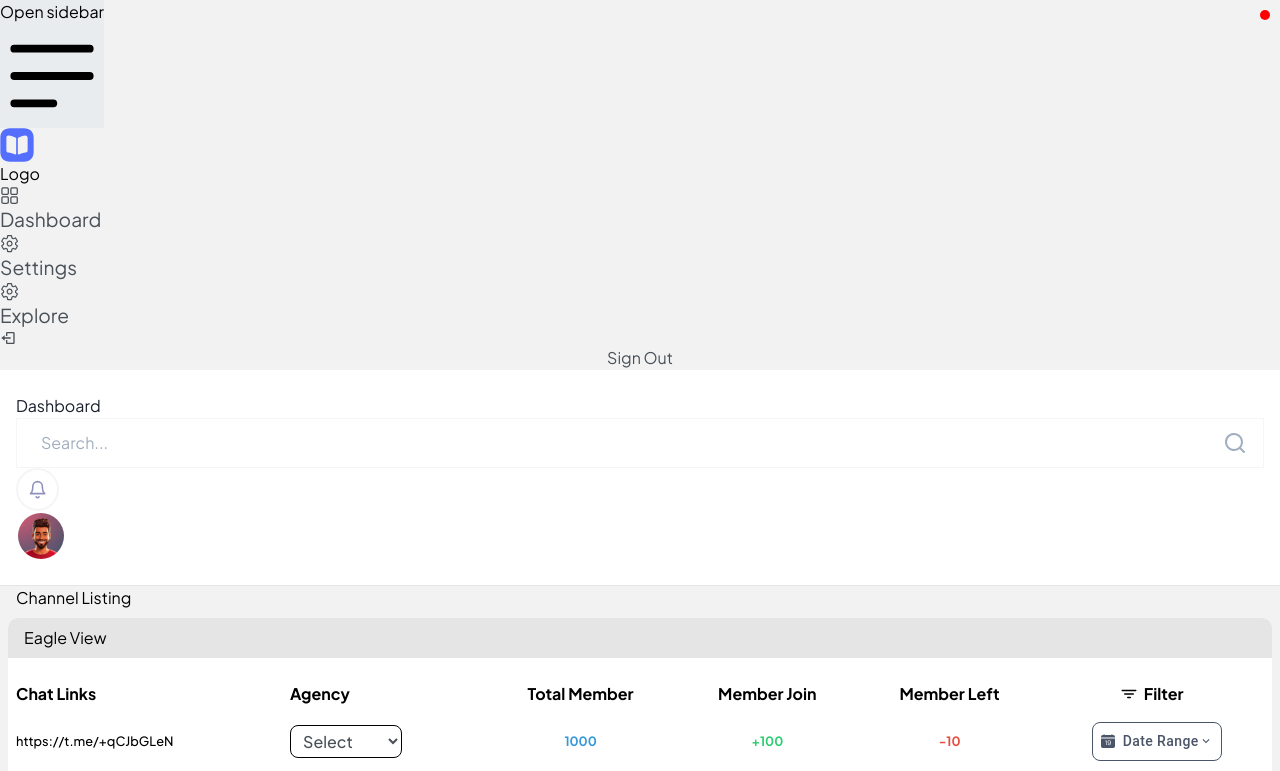
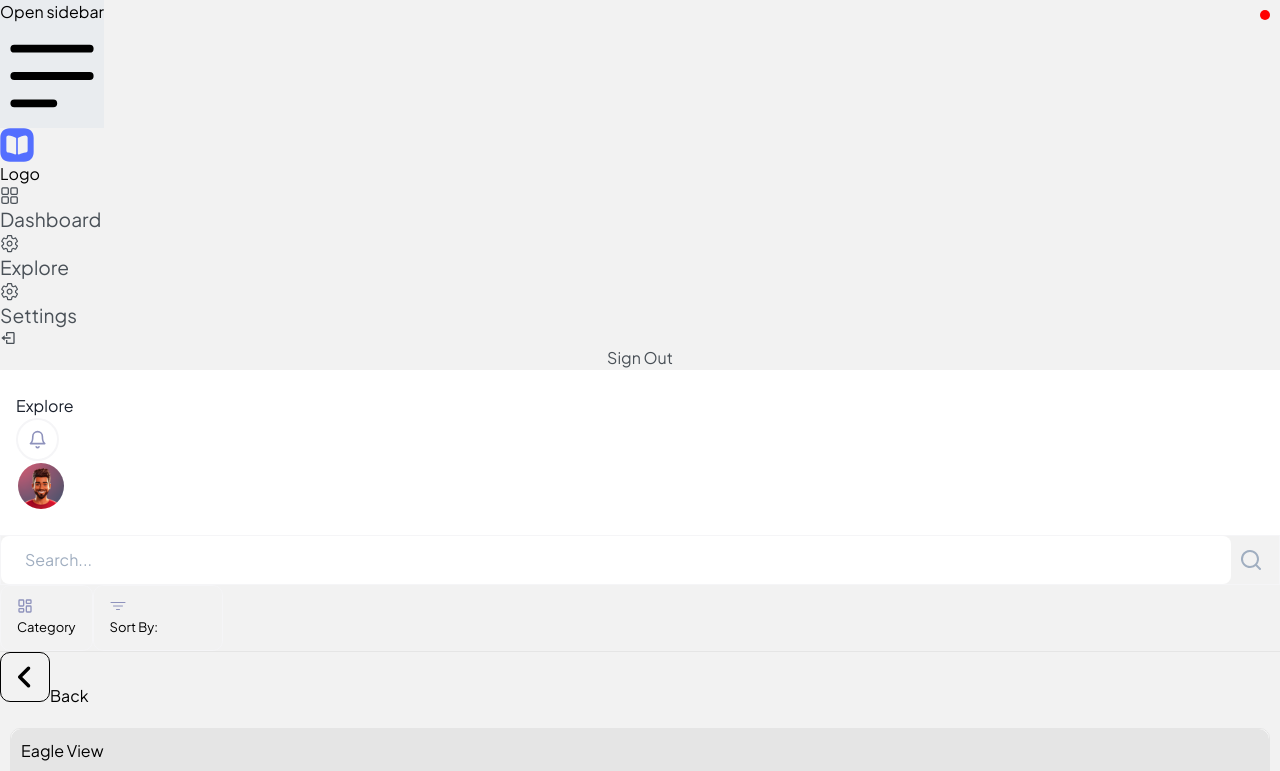
Before and after one commit to eesheesingh/Zestify-Dashboard-React, a React (Vite) app: page /explore in a window 1280 px wide. Shown: the top 771 px of the page. Built offline with nearby package versions, Linux system fonts and the light colour scheme.

Commit message:
Add react-router-dom and click function to back button

```diff
--- a/src/App.jsx
+++ b/src/App.jsx
@@ -1,24 +1,25 @@
 
-import { useState } from 'react';
 import './App.css'
 import Sidebar from './components/Sidebar/Sidebar';
-import Dashboard from './components/Dashboard/Dashoard';
+import Dashboard from './components/Dashboard/Dashboard';
 import Settings from './components/Settings/Settings';
 import Explore from './components/Explore/Explore'
+import { Route, RouterProvider, createBrowserRouter, createRoutesFromElements } from 'react-router-dom';
+
 const App = () => {
-  const [currentPage, setCurrentPage] = useState('dashboard');
 
-  const handlePageChange = (page) => {
-    setCurrentPage(page);
-  };
+  const router = createBrowserRouter(createRoutesFromElements(
+    <Route path= "/" element={<Sidebar />} errorElement={<div>Error page</div>}>
+      <Route path='dashboard' element={<Dashboard />} />
+      <Route path='explore' element={<Explore />} />
+      <Route path='setting' element={<Settings />} />
+    </Route>
+  ))
 
   return (
     <div className="app-container">
-      <Sidebar onPageChange={handlePageChange} />
       <main className="main-content">
-        {currentPage === 'dashboard' && <Dashboard />}
-        {currentPage === 'settings' && <Settings />}
-        {currentPage === 'explore' && <Explore />}
+        <RouterProvider router={router} />
       </main>
     </div>
   );
--- a/src/components/Explore/Explore.jsx
+++ b/src/components/Explore/Explore.jsx
@@ -13,6 +13,7 @@ import Button from "@mui/material/Button";
 import Popover from "@mui/material/Popover";
 
 import profileImage from "../../assets/an-avatar-of-a-brown-guy-looking-at-you-with-cute-smiles-with-transparent-background-hes-wearing-a-627855248.png";
+import { useNavigate } from "react-router-dom";
 
 const CustomButton = ({ onClick }) => {
   return (
@@ -35,6 +36,7 @@ const CustomButton = ({ onClick }) => {
 };
 
 const Explore = () => {
+  const navigate = useNavigate();
   const [hasNotification, setHasNotification] = useState(true);
 
   const [state, setState] = useState([
@@ -147,7 +149,7 @@ const Explore = () => {
 
       {/* Back Button */}
       <div className="back-button flex items-center text-2xl font-bold p-6">
-        <FaAngleLeft />
+        <button onClick={() => navigate("/dashboard")}><FaAngleLeft /></button>
         <span className="ml-1">Back</span>
       </div>
 
--- a/src/components/Sidebar/Sidebar.jsx
+++ b/src/components/Sidebar/Sidebar.jsx
@@ -1,13 +1,13 @@
 // Sidebar.jsx
-import { useState, useEffect, useRef } from 'react';
+import { useState, useRef } from 'react';
 import { BiLogOut } from 'react-icons/bi';
 import { RxDashboard } from 'react-icons/rx';
 import { IoSettingsOutline } from 'react-icons/io5';
 import './Sidebar.css';
-import Logo from '../../assets/Vector.svg'
+import Logo from '../../assets/Vector.svg';
+import { Link, Outlet } from 'react-router-dom';
 
-
-const Sidebar = ({ onPageChange }) => {
+const Sidebar = () => {
   const [isSidebarOpen, setIsSidebarOpen] = useState(false);
   const sidebarRef = useRef();
 
@@ -19,7 +19,6 @@ const Sidebar = ({ onPageChange }) => {
     setIsSidebarOpen(false);
   };
 
-  useEffect(() => {
   const handleClickOutside = (event) => {
     if (sidebarRef.current && !sidebarRef.current.contains(event.target)) {
       closeSidebar();
@@ -27,11 +26,6 @@ const Sidebar = ({ onPageChange }) => {
   };
 
   document.addEventListener('mousedown', handleClickOutside);
-
-    return () => {
-      document.removeEventListener('mousedown', handleClickOutside);
-    };
-  }, []);
 
   return (
     <>
@@ -64,7 +58,7 @@ const Sidebar = ({ onPageChange }) => {
         aria-label="Sidebar"
       >
         <div className="sidebar-content h-full px-7 py-4 overflow-y-auto bg-gray-50">
-          <a href="https://flowbite.com/" className="brand-logo flex items-center ps-2.5 mb-5 pb-6 py-3">
+          <a href="" className="brand-logo flex items-center ps-2.5 mb-5 pb-6 py-3">
             <img
               src={Logo}
               className="h-10 me-3 sm:h-10"
@@ -74,40 +68,28 @@ const Sidebar = ({ onPageChange }) => {
           </a>
           <ul className="sidebar-menu space-y-4 font-medium">
             <li>
-              <button
-                onClick={() => {
-                  onPageChange('dashboard');
-                  closeSidebar();
-                }}
+              <Link to="/dashboard"
                 className="menu-item flex items-center px-4 py-3 text-gray-900 rounded-lg hover:bg-gray-200 group"
               >
                 <RxDashboard className='text-2xl' />
                 <span className="text-base font-bold ms-3">Dashboard</span>
-              </button>
+              </Link>
             </li>
             <li>
-              <button
-                onClick={() => {
-                  onPageChange('settings');
-                  closeSidebar();
-                }}
+              <Link to="/explore"
+                className="menu-item flex items-center px-4 py-3 text-gray-900 rounded-lg hover:bg-gray-200 group"
+              >
+                <IoSettingsOutline className='text-2xl' />
+                <span className="text-base font-bold flex-1 ms-3 whitespace-nowrap">Explore</span>
+              </Link>
+            </li>
+            <li>
+              <Link to="/setting"
                 className="menu-item flex items-center px-4 py-3 text-gray-900 rounded-lg hover:bg-gray-200 group"
               >
                 <IoSettingsOutline className='text-2xl' />
                 <span className="text-base font-bold flex-1 ms-3 whitespace-nowrap">Settings</span>
-              </button>
-            </li>
-            <li>
-              <button
-                onClick={() => {
-                  onPageChange('explore');
-                  closeSidebar();
-                }}
-                className="menu-item flex items-center px-4 py-3 text-gray-900 rounded-lg hover:bg-gray-200 group"
-              >
-                <IoSettingsOutline className='text-2xl' />
-                <span className="text-base font-bold flex-1 ms-3 whitespace-nowrap">Explore</span>
-              </button>
+              </Link>
             </li>
           </ul>
 
@@ -121,6 +103,10 @@ const Sidebar = ({ onPageChange }) => {
           </button>
         </div>
       </aside>
+      <div className="dashboard-container p-0">
+      {/* Dashboard Header */}
+        <Outlet />
+      </div>
     </>
   );
 };
```
Also changed, not shown: src/components/Dashboard/Dashboard.jsx (renamed from src/components/Dashboard/Dashoard.jsx). Lines whose indentation alone changed are shown as unchanged.
